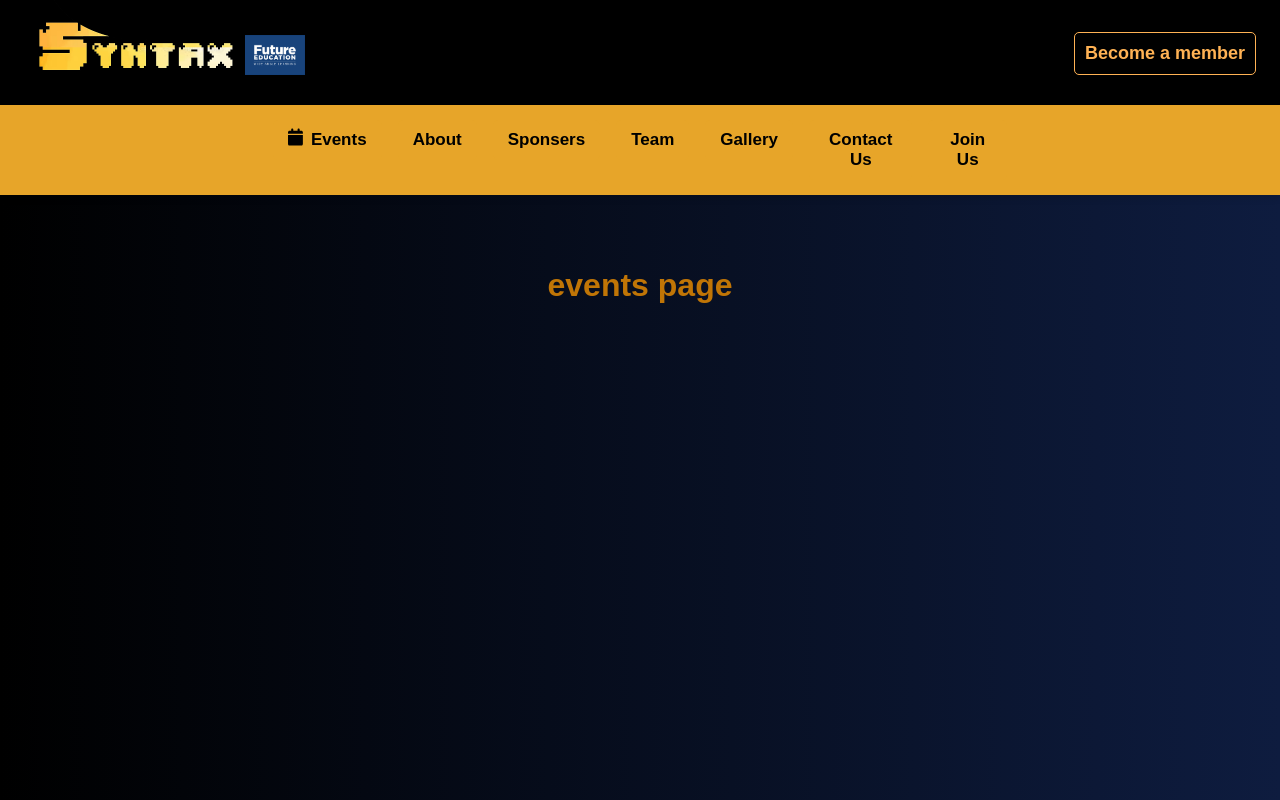
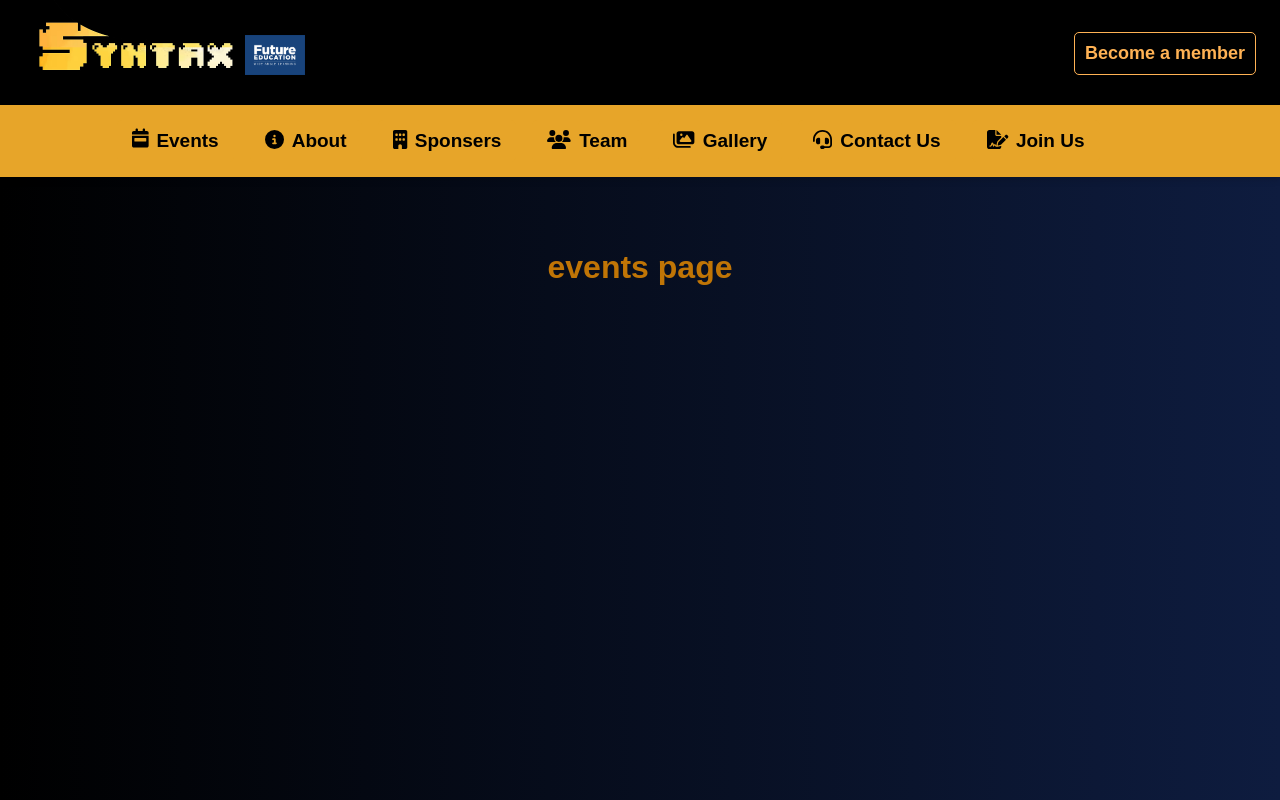
Before and after one commit to SoumyaOk4-4/Syntax-FIEM, a React (Create React App) app: page / in a window 1280 px wide. Built offline with nearby package versions, Linux system fonts and the light colour scheme; a web font is replaced by a local one.

Commit message:
yet another ui fix

```diff
--- a/src/App.css
+++ b/src/App.css
@@ -5,14 +5,14 @@
 }
 
 @font-face {
-  font-family: 'MyCustomFont1';
-  src: url('../public/fonts/pixel1.TTF') format('truetype');
+  font-family: "MyCustomFont1";
+  src: url("../public/fonts/pixel1.TTF") format("truetype");
   font-weight: normal;
   font-style: normal;
 }
 
 body {
-  font-family: 'MyCustomFont1', sans-serif;
+  font-family: "MyCustomFont1", sans-serif;
 }
 
 body {
@@ -113,6 +113,7 @@ body {
 
 .gform a:hover {
   transform: scale(1.1);
+  border: 2px solid #ffb254;;
 }
 
 /* Loading Screen */
@@ -133,20 +134,18 @@ body {
 
 /* Navbar */
 .navbar {
-  /* margin-left: 300px; */
   display: flex;
   justify-content: center;
   align-items: center;
   background: #e7a529;
   padding: 15px;
-  /* border-radius: 10px; */
   box-shadow: 0px 4px 6px rgba(0, 0, 0, 0.1);
 }
 
 #nav-links a {
   text-decoration: none;
   color: black;
-  font-size: 17px;
+  font-size: 19px;
   font-weight: bold;
   padding: 10px 15px;
   border-radius: 5px;
@@ -171,9 +170,9 @@ body {
   height: 40px;
   width: 60px;
 
-  /* position: absolute;
-  top: 0.8rem;
-  left: 15.5rem; */
+  /* position: relative;
+  top: 2.2rem;
+  left: 17.5rem; */
 
   transform: translateX(-20px);
   margin-top: 25px;
@@ -189,17 +188,18 @@ body {
   align-items: center;
 
   text-decoration: none;
+  -webkit-tap-highlight-color: transparent;
   color: black;
   font-weight: bold;
   padding: 10px 15px;
   border-radius: 5px;
   background: #e7a529;
   transition: all 0.3s ease-in-out;
-  }
+}
 
-  .nav-icons {
-    transform: translateY(-1.5px);
-  }
+.nav-icons {
+  transform: translateY(-1.5px);
+}
 
 .nav-btn:hover {
   background: #ff6666;
@@ -272,7 +272,7 @@ nav .title {
 
 nav ul {
   display: flex;
-  width: 60%;
+  width: 85%;
 }
 
 nav ul li {
@@ -346,13 +346,13 @@ nav .menu span {
 }
 
 /* Mobile Navigation */
-@media (max-width: 480px) {
+@media (max-width: 640px) {
   .logo-main {
-    left: 2.9rem
+    left: 25%;
   }
 
   .fiem {
-    transform: translateX(9px);
+    transform: translateX(120px);
   }
 
   .headers {
@@ -388,7 +388,7 @@ nav .menu span {
     display: none;
     flex-direction: row;
     flex-wrap: wrap;
-    width: 60%;
+    width: 65%;
     margin-bottom: 0.25rem;
   }
 
@@ -411,13 +411,13 @@ nav .menu span {
   }
 }
 
-@media (max-width: 360px) {
+@media (max-width: 480px) {
   .logo-main {
-    left: 1rem;
+    left: 15%;
   }
 
   .fiem {
-    transform: translateX(-10px);
+    transform: translateX(30px);
   }
 
   .headers {
@@ -426,10 +426,6 @@ nav .menu span {
 
   .gform a {
     display: none;
-    /* font-size: 15px;
-    top: 6rem;
-    left: 1.8rem;
-    right: 6rem; */
   }
 
   nav .menu {
@@ -438,6 +434,10 @@ nav .menu span {
 
   nav ul.open span {
     display: none;
+  }
+
+  .nav-btn {
+    display: flex;
   }
 
   #nav-links a {
@@ -452,7 +452,7 @@ nav .menu span {
   nav ul {
     display: none;
     flex-direction: column;
-    width: 60%;
+    width: 76%;
     margin-bottom: 0.25rem;
   }
 
@@ -462,6 +462,7 @@ nav .menu span {
   }
 
   nav ul li {
+    display: flex;
     width: 100%;
     text-align: center;
     color: yellow;
@@ -500,5 +501,5 @@ nav .menu span {
 }
 
 .web-content:hover {
-  transform: scale(1.2)
+  transform: scale(1.2);
 }
--- a/src/App.jsx
+++ b/src/App.jsx
@@ -3,7 +3,7 @@ import "./App.css";
 import { BrowserRouter as Router, Routes, Route, Link } from "react-router-dom";
 import React, { useState, useEffect } from "react";
 import { FontAwesomeIcon } from "@fortawesome/react-fontawesome";
-import { faCalendar } from "@fortawesome/free-solid-svg-icons";
+import { faBuilding, faCalendarWeek, faCircleInfo, faFileSignature, faHeadset, faImages, faUsers } from "@fortawesome/free-solid-svg-icons";
 
 //contents
 import mainlogo from "./images/logos/main_logo.png";
@@ -23,8 +23,8 @@ function Navbar() {
   const [menuOpen, setMenuOpen] = useState(false);
 
   return (
-    <nav className="navbar">
-      <div className="menu" onClick={() => setMenuOpen(!menuOpen)}>
+    <nav className="navbar fadein_fadeout">
+      <div className="menu fadein_fadeout" onClick={() => setMenuOpen(!menuOpen)}>
         {!menuOpen ? (
           <>
             <span></span>
@@ -32,46 +32,78 @@ function Navbar() {
             <span></span>
           </>
         ) : (
-          <div className="cross">✖</div>
+          <div className="cross fadein_fadeout">✖</div>
         )}
       </div>
-      <ul className={menuOpen ? "open" : ""} id="nav-links">
+      <ul className={menuOpen ? "open fadein_fadeout" : ""} id="nav-links">
         <li>
-          <Link to="/" className="nav-btn home-btn">
-            <div className="nav-icons">
-              <FontAwesomeIcon icon={faCalendar} />
-            </div>
+          <Link
+            to="/"
+            className="nav-btn home-btn"
+            style={{ display: "flex", alignItems: "center", gap: "8px" }}
+          >
+            <div className="nav-icons"><FontAwesomeIcon icon={faCalendarWeek} /></div>
             <div onClick={() => setMenuOpen(!menuOpen)}>Events</div>
           </Link>
         </li>
         <li>
-          <Link to="/about" className="nav-btn about-btn">
+          <Link
+            to="/about"
+            className="nav-btn about-btn"
+            style={{ display: "flex", alignItems: "center", gap: "8px" }}
+          >
+            <div><FontAwesomeIcon icon={faCircleInfo} /></div>
             <div onClick={() => setMenuOpen(!menuOpen)}>About</div>
           </Link>
         </li>
         <li>
-          <Link to="/sponsers" className="nav-btn sponsers-btn">
+          <Link
+            to="/sponsers"
+            className="nav-btn sponsers-btn"
+            style={{ display: "flex", alignItems: "center", gap: "8px" }}
+          >
+            <div><FontAwesomeIcon icon={faBuilding} /></div>
             <div onClick={() => setMenuOpen(!menuOpen)}>Sponsers</div>
           </Link>
         </li>
         <li>
-          <Link to="/team" className="nav-btn team-btn">
+          <Link
+            to="/team"
+            className="nav-btn team-btn"
+            style={{ display: "flex", alignItems: "center", gap: "8px" }}
+          >
+            <div><FontAwesomeIcon icon={faUsers} /></div>
             <div onClick={() => setMenuOpen(!menuOpen)}>Team</div>
           </Link>
         </li>
         <li>
-          <Link to="/gallery" className="nav-btn gallery-btn">
+          <Link
+            to="/gallery"
+            className="nav-btn gallery-btn"
+            style={{ display: "flex", alignItems: "center", gap: "8px" }}
+          >
+            <div><FontAwesomeIcon icon={faImages} /></div>
             <div onClick={() => setMenuOpen(!menuOpen)}>Gallery</div>
           </Link>
         </li>
         <li>
-          <Link to="/contact" className="nav-btn contact-btn">
+          <Link
+            to="/contact"
+            className="nav-btn contact-btn"
+            style={{ display: "flex", alignItems: "center", gap: "8px" }}
+          >
+            <div><FontAwesomeIcon icon={faHeadset} /></div>
             <div onClick={() => setMenuOpen(!menuOpen)}>Contact Us</div>
           </Link>
         </li>
         <li>
-          <Link to="/joinus" className="nav-btn joinus-btn">
-            Join Us
+          <Link
+            to="/joinus"
+            className="nav-btn joinus-btn"
+            style={{ display: "flex", alignItems: "center", gap: "8px" }}
+          >
+            <div><FontAwesomeIcon icon={faFileSignature} /></div>
+            <div onClick={() => setMenuOpen(!menuOpen)}>Join Us</div>
           </Link>
         </li>
       </ul>
@@ -106,8 +138,7 @@ function App() {
     <div className="App">
       {loading ? (
         //loading screen
-        <center>
-</center>
+        <center></center>
       ) : (
         <>
           <div className="nav-links">
```
